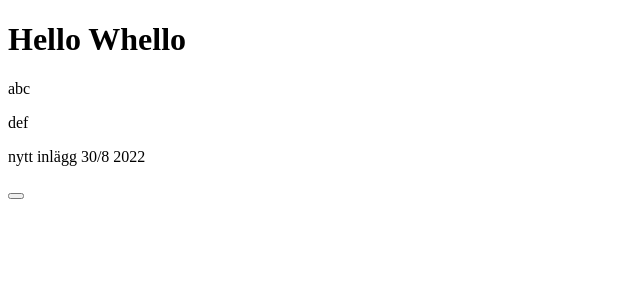
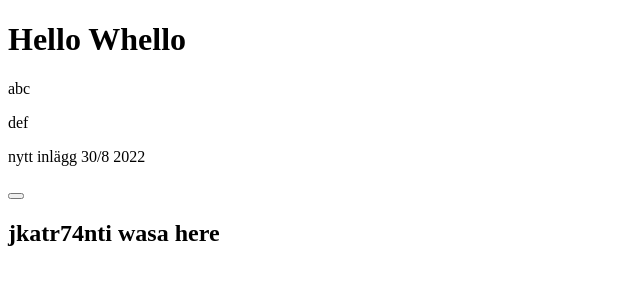
Before and after one commit to jkat74nti/fork_from_jk74_git-demo, a plain HTML site: page index.html in a window 1280 px wide. Shown: the whole page, without its empty margins (0-640 px from the left). Drawn offline with Linux system fonts and the light colour scheme.

Commit message:
laggt till rubrik för beskrinvg ....

```diff
--- a/index.html
+++ b/index.html
@@ -14,5 +14,6 @@
     <p>def</p>
     <p> nytt inlägg 30/8 2022</p>
     <button onclick="metod"></button>
+	<h2> jkatr74nti wasa here </h2>
 </body>
 </html>
```
